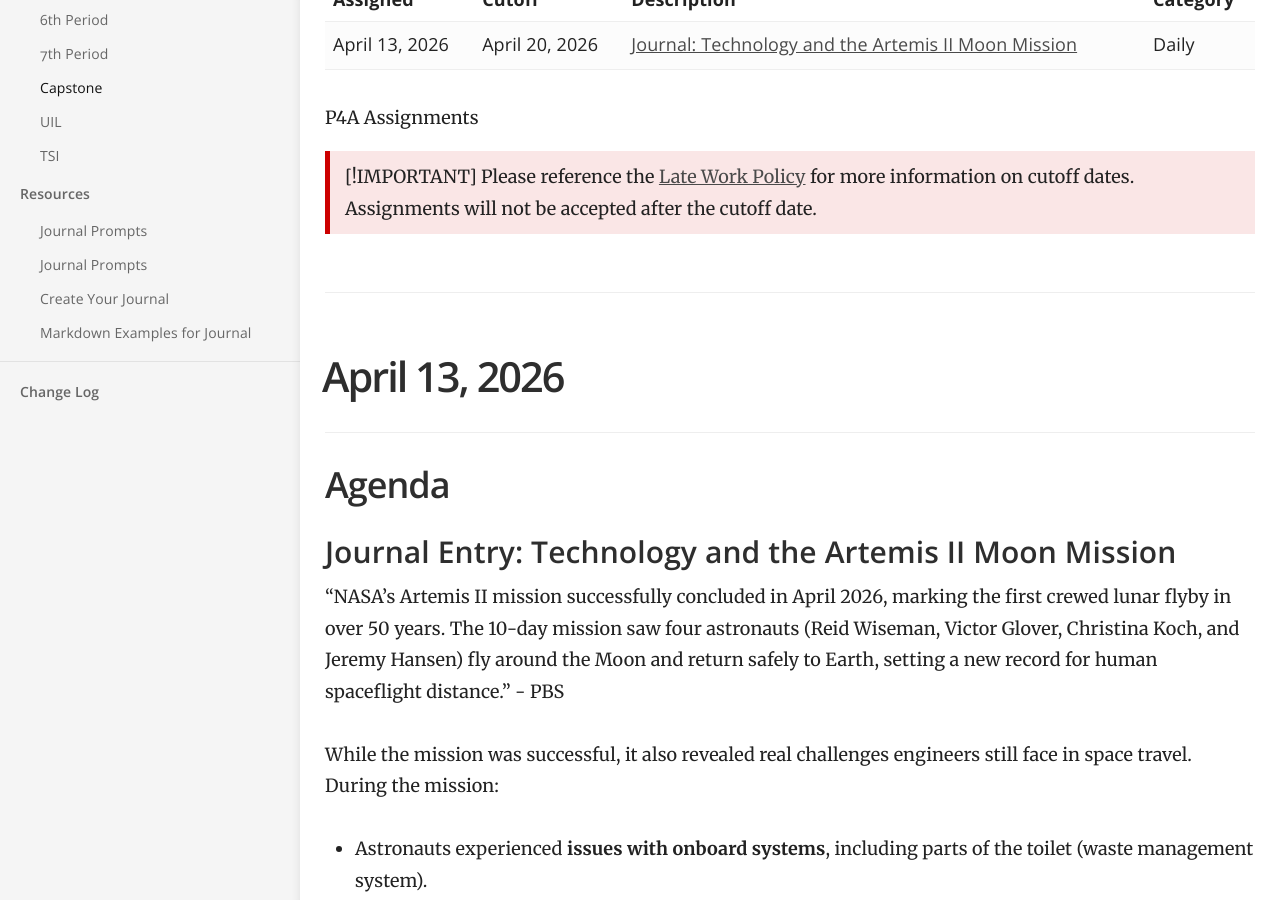
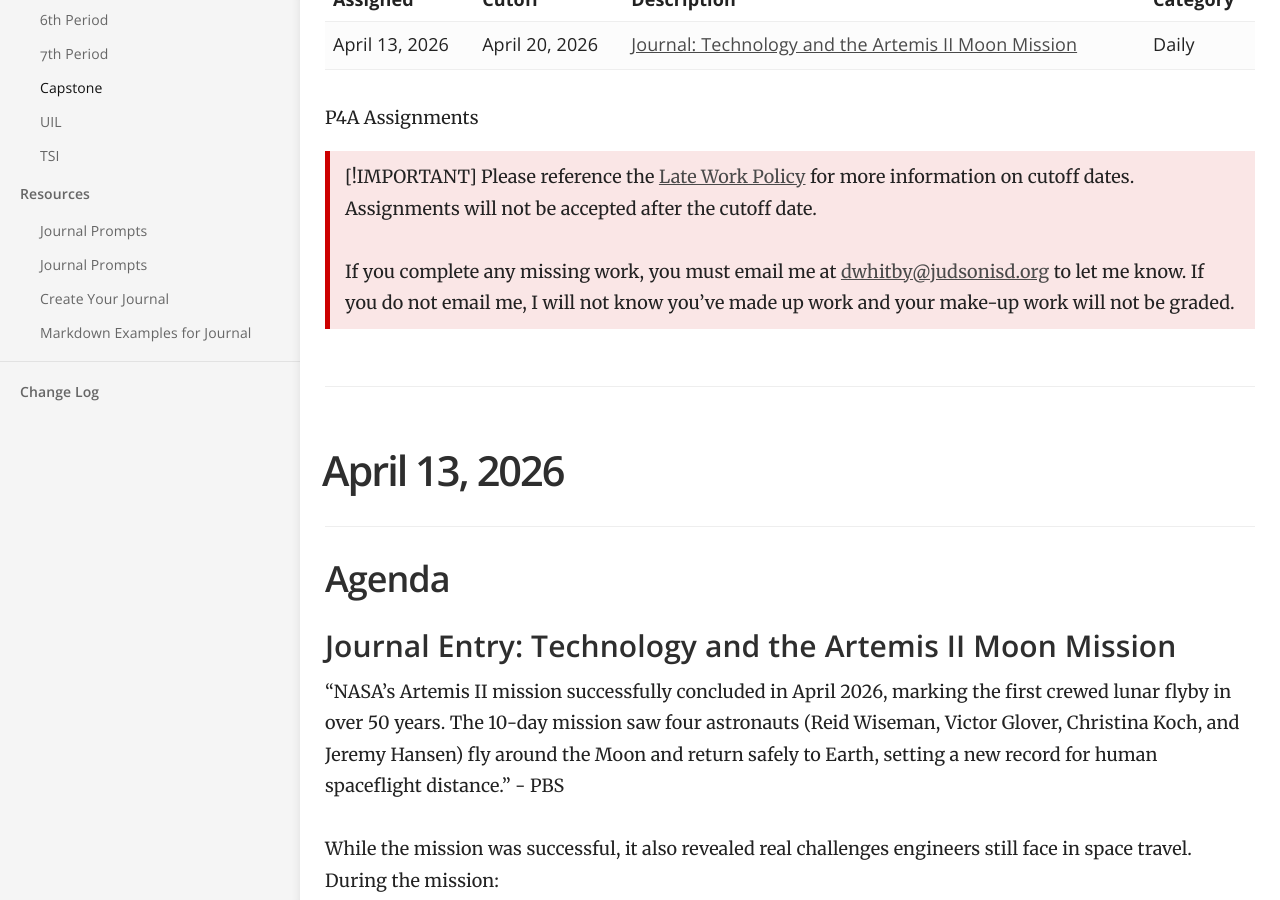
Before and after one commit to mswhitby/classroom, a Jekyll site: the page built from _docs/classes/capstone.md, in a window 1280 px wide and 900 px high, scrolled down 353 px. Built offline with Jekyll 4.4.1, drawn with Linux system fonts in a browser that asks for light colours.

Commit message:
Updated lessons

```diff
--- a/_docs/classes/capstone.md
+++ b/_docs/classes/capstone.md
@@ -68,6 +68,8 @@ order: 7
 
 > [!IMPORTANT]
 > Please reference the [Late Work Policy](https://github.com/mswhitby/classroom/blob/main/_docs/resources/late_work.md) for more information on cutoff dates. Assignments will not be accepted after the cutoff date.
+>
+> If you complete any missing work, you must email me at <dwhitby@judsonisd.org> to let me know. If you do not email me, I will not know you've made up work and your make-up work will not be graded.
 
 ****
 
```
Also changed, not shown: _docs/classes/3rd.md (+2 -6 lines), _docs/classes/4th.md (+2 -0 lines), _docs/classes/5th.md (+2 -0 lines), _docs/classes/6th.md (+2 -0 lines), _docs/classes/7th.md (+2 -0 lines).
